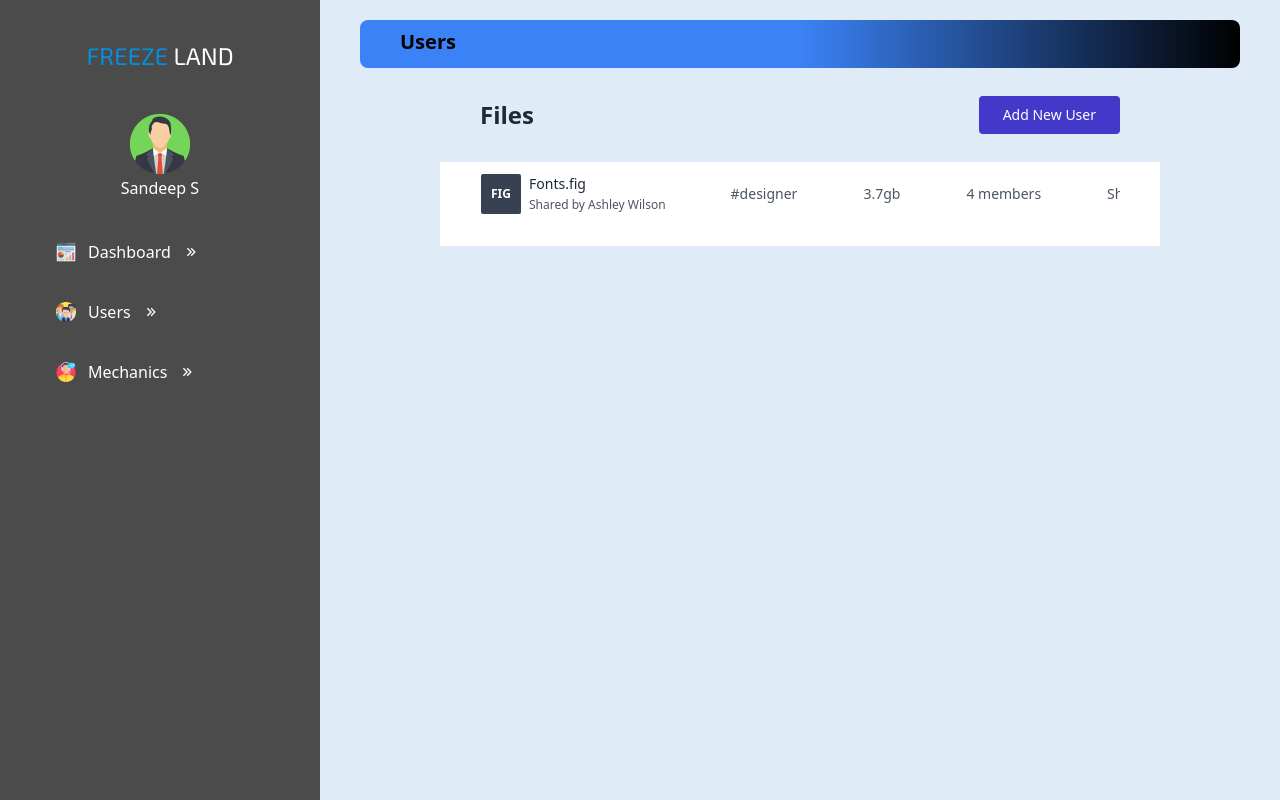
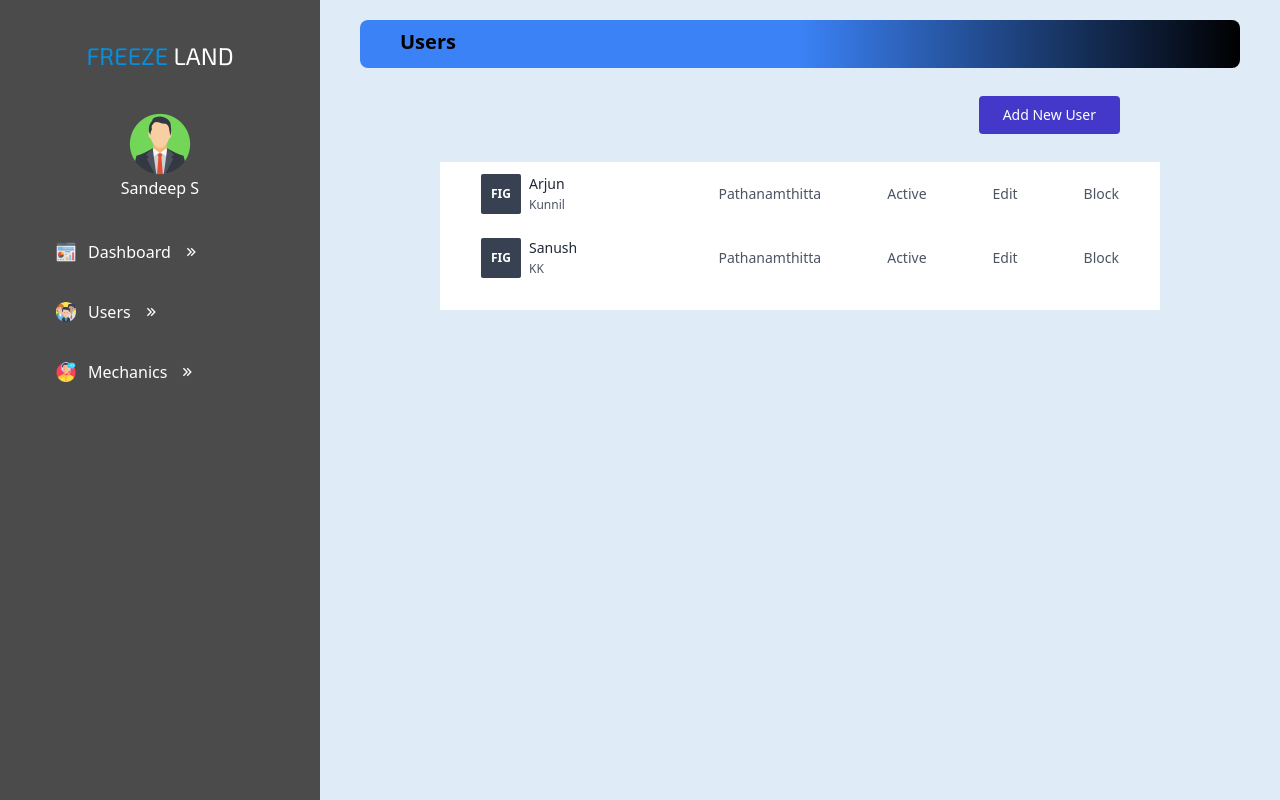
Before and after one commit to SandeeepS/FreezeLand-frontend, a React (Vite) app: page /admin/users in a window 1280 px wide. Built offline with nearby package versions, Linux system fonts and the light colour scheme.

Commit message:
modified the data lising component

```diff
--- a/src/components/Admin/DataListing.tsx
+++ b/src/components/Admin/DataListing.tsx
@@ -9,7 +9,7 @@ const  DataListing:React.FC = () => {
                 tabIndex={0}
                 className="focus:outline-none text-base sm:text-lg md:text-xl lg:text-2xl font-bold leading-normal text-gray-800 dark:text-white"
               >
-                Files
+                {/* Files */}
               </p>
               <div className="mt-4 sm:mt-0">
                 <button className="focus:ring-2 focus:ring-offset-2 focus:ring-indigo-700 inline-flex sm:ml-3 items-start justify-start px-6 py-3 bg-indigo-700 hover:bg-indigo-600 focus:outline-none rounded">
@@ -35,25 +35,62 @@ const  DataListing:React.FC = () => {
                         </div>
                         <div className="pl-2">
                           <p className="text-sm font-medium leading-none text-gray-800 dark:text-white">
-                            Fonts.fig
+                            Arjun
                           </p>
                           <p className="text-xs leading-3 text-gray-600 dark:text-gray-200 mt-2">
-                            Shared by Ashley Wilson
+                            Kunnil
                           </p>
                         </div>
                       </div>
                     </td>
                     <td className="pl-16">
-                      <p>#designer</p>
+                      <p>Pathanamthitta</p>
                     </td>
                     <td>
-                      <p className="pl-16">3.7gb</p>
+                      <p className="pl-16">Active</p>
+                    </td>
+
+                    <td>
+                      <p className="pl-16">Edit</p>
                     </td>
                     <td>
-                      <p className="pl-16">4 members</p>
+                      <p className="pl-16">Block</p>
+                    </td>
+                  </tr>
+
+
+
+                  <tr
+                    tabIndex={0}
+                    className="focus:outline-none text-sm leading-none text-gray-600 dark:text-gray-200 h-16"
+                  >
+                    <td className="w-1/2">
+                      <div className="flex items-center">
+                        <div className="w-10 h-10 bg-gray-700 rounded-sm flex items-center justify-center">
+                          <p className="text-xs font-bold leading-3 text-white">FIG</p>
+                        </div>
+                        <div className="pl-2">
+                          <p className="text-sm font-medium leading-none text-gray-800 dark:text-white">
+                            Sanush
+                          </p>
+                          <p className="text-xs leading-3 text-gray-600 dark:text-gray-200 mt-2">
+                            KK
+                          </p>
+                        </div>
+                      </div>
+                    </td>
+                    <td className="pl-16">
+                      <p>Pathanamthitta</p>
                     </td>
                     <td>
-                      <p className="pl-16">Shared on 21 February 2020</p>
+                      <p className="pl-16">Active</p>
+                    </td>
+
+                    <td>
+                      <p className="pl-16">Edit</p>
+                    </td>
+                    <td>
+                      <p className="pl-16">Block</p>
                     </td>
                   </tr>
 
--- a/src/components/User/Header.tsx
+++ b/src/components/User/Header.tsx
@@ -1,44 +1,67 @@
-
 import { useState } from 'react';
-import {AiOutlineClose,AiOutlineMenu} from 'react-icons/ai';
+import { AiOutlineClose, AiOutlineMenu } from 'react-icons/ai';
 
 function Header() {
-
-  const [nav,setNav] = useState(true);
+  const [nav, setNav] = useState(true);
 
   const handleNav = () => {
     setNav(!nav);
-  }
+  };
 
   return (
     <>
-       <div  className='text-white font-bold h-[130px] flex justify-between bg-freeze-color'  >
-       <h1 className="w-full text-3xl  text-black font-exo  p-10" >FREEZE <span className="text-white font-exo" >LAND</span> </h1>
-       <ul className=" p-8 hidden md:flex  ">
+      <div className='text-white font-bold h-[130px] flex justify-between bg-freeze-color'>
+        <h1 className="w-full text-3xl text-black font-exo p-10">
+          FREEZE <span className="text-white font-exo">LAND</span>
+        </h1>
+        {/* Desktop Menu */}
+        <ul className="p-8 hidden md:flex">
           <li className="p-4">HOME</li>
           <li className="p-4">ACCOUNT</li>
           <li className="p-4">SERVICES</li>
           <li className="p-4">CONTACT</li>
           <li className="p-4">QUEUE</li>
+          {/* Logout Button */}
+          <li className="p-4">
+            <button className="bg-red-500 hover:bg-red-600 text-white font-semibold py-2 px-4 rounded">
+              Logout
+            </button>
+          </li>
         </ul>
-            <div className='p-11 block md:hidden' onClick={handleNav}  >
-              {!nav ? <AiOutlineClose size={20}/> : <AiOutlineMenu size={25}/>}
 
+        {/* Mobile Menu Toggle */}
+        <div className='p-11 block md:hidden' onClick={handleNav}>
+          {!nav ? <AiOutlineClose size={20} /> : <AiOutlineMenu size={25} />}
         </div>
-            <div className={!nav ? 'fixed left-0 top-0 w-[60%] border-r h-full border-r-gray-900 bg-[#078FDC] ease-in-out duration-500 ': 'fixed left-[-100%]'} >
-            <h1 className="w-full text-3xl text-black font-exo  p-10" >FREEZE <span className="text-white font-exo" >LAND</span> </h1>
+
+        {/* Mobile Menu */}
+        <div
+          className={
+            !nav
+              ? 'fixed left-0 top-0 w-[60%] border-r h-full border-r-gray-900 bg-[#078FDC] ease-in-out duration-500'
+              : 'fixed left-[-100%]'
+          }
+        >
+          <h1 className="w-full text-3xl text-black font-exo p-10">
+            FREEZE <span className="text-white font-exo">LAND</span>
+          </h1>
           <ul className='text-black pl-6'>
-                    <li className="p-4 border-b border-white-600">HOME</li>
+            <li className="p-4 border-b">HOME</li>
             <li className="p-4 border-b">ACCOUNT</li>
             <li className="p-4 border-b">SERVICES</li>
             <li className="p-4 border-b">CONTACT</li>
             <li className="p-4 border-b">QUEUE</li>
+            {/* Logout Button */}
+            <li className="p-4 border-b">
+              <button className="bg-red-500 hover:bg-red-600 text-white font-semibold py-2 px-4 rounded">
+                Logout
+              </button>
+            </li>
           </ul>
         </div>
       </div>
     </>
-
-  )
+  );
 }
 
 export default Header;
```
Lines whose indentation alone changed are shown as unchanged.
